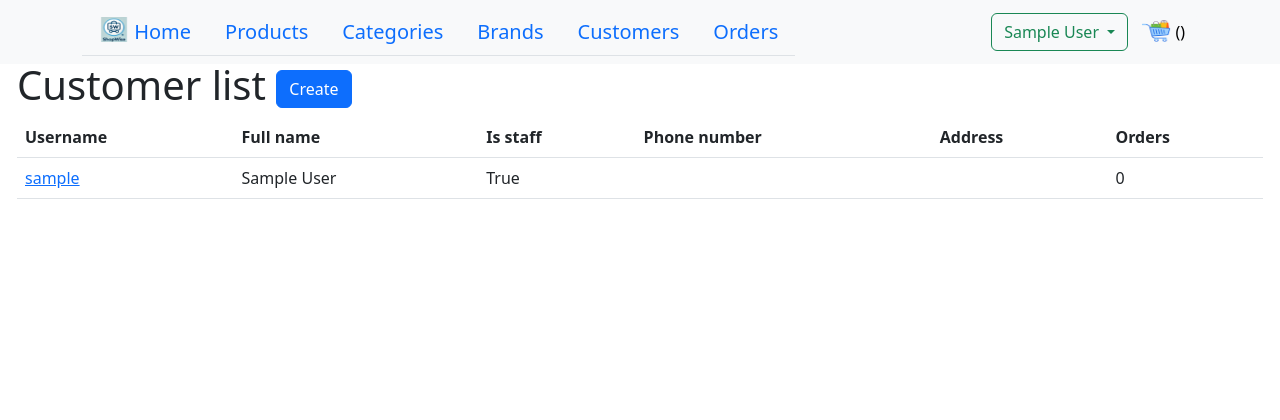
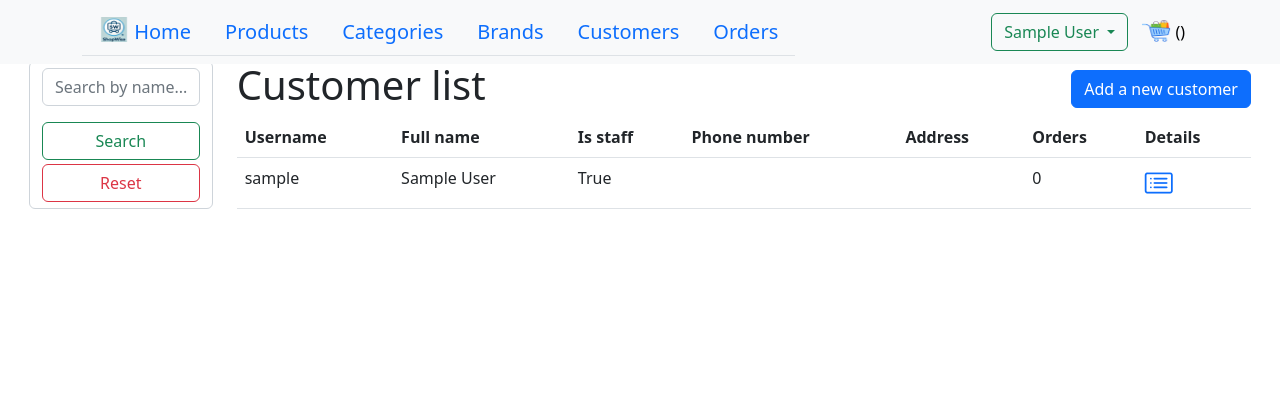
Before and after one commit to vladislav-tsybuliak1/shop-wise, a Django app: page /customers/ in a window 1280 px wide. Shown: the top 420 px of the page. Run offline with Django 5.2, Linux system fonts and the light colour scheme; the visitor is signed in with stand-in values (Sample User, id 1); data comes from the database, SQL or seed files in the repository; data that the repository does not hold is empty; some libraries are stand-ins or nearby versions.

Commit message:
Add bootstrap styles to customer list template

```diff
--- a/templates/store/customer_list.html
+++ b/templates/store/customer_list.html
@@ -1,14 +1,29 @@
-{% extends "base.html" %}
-{% block content %}
-  <h1>
-    Customer list
-    <a href="{% url 'store:customer-create' %}" class="btn btn-primary link-to-page">
-      Create
-    </a>
+{% extends "base_list.html" %}
+{% load crispy_forms_filters %}
+{% block search_filter %}
+  <nav class="nav flex-column">
+    <form method="get" action="" class="form-control">
+    <div>
+      {{ search_form|crispy }}
+    </div>
+      <button type="submit" class="btn btn-outline-success container mb-1">Search</button>
+    <div>
+      <a href="{% url "store:customer-list" %}" class="btn btn-outline-danger container">Reset</a>
+    </div>
+    </form>
+  </nav>
+{% endblock %}
+{% block list %}
+  <div class="d-flex justify-content-between align-items-center">
+    <h1>Customer list</h1>
+      <a class="btn btn-primary" href="{% url 'store:customer-create' %}" >
+        Add a new customer
+      </a>
+  </div>
+  {% include "includes/pagination.html" %}
 
-  </h1>
   {% if customer_list %}
-    <table class="table">
+    <table class="table table-hover">
       <tr>
         <th>Username</th>
         <th>Full name</th>
@@ -16,19 +31,25 @@
         <th>Phone number</th>
         <th>Address</th>
         <th>Orders</th>
+        <th>Details</th>
       </tr>
     {% for customer in customer_list %}
       <tr>
-        <td><a href="{% url 'store:customer-detail' customer.id %}">{{ customer.get_username }}</a></td>
+        <td>{{ customer.get_username }}</td>
         <td>{{ customer.get_full_name }}</td>
         <td>{{ customer.is_staff }}</td>
         <td>{{ customer.phone_number }}</td>
         <td>{{ customer.address }}</td>
         <td>{{ customer.orders.count }}</td>
+        <td>
+          <a href="{% url 'store:customer-detail' customer.id %}">
+            <i class="bi-card-list h3"></i>
+          </a>
+        </td>
       </tr>
     {% endfor %}
     </table>
     {% else %}
-      <p>There are no categories.</p>
+      <p>There are no customers.</p>
     {% endif %}
 {% endblock %}
```
